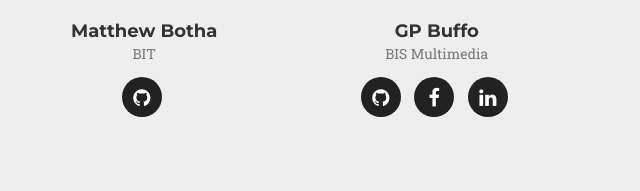
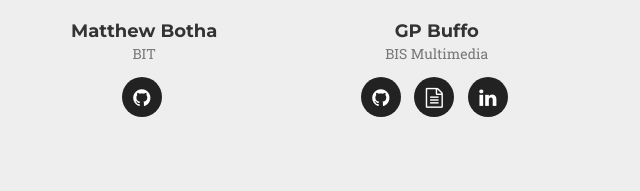
Before and after one commit to TeamFunge/VirtualDemo, a website: page index.html in a window 1280 px wide. Shown: the part 7029-7220 px from the top of the page, 57-697 px from the left. Drawn offline with nearby package versions, Linux system fonts and the light colour scheme; a web font is replaced by a local one.

Commit message:
Added CV

```diff
--- a/index.html
+++ b/index.html
@@ -541,7 +541,7 @@
                         <ul class="list-inline social-buttons">
                             <li><a href="https://github.com/GianPaoloBuffo" target="_blank"><i class="fa fa-github"></i></a>
                             </li>
-                            <li><a href="https://www.facebook.com/gp.buffo" target="_blank"><i class="fa fa-facebook"></i></a>
+                            <li><a href="docs/gp-cv.pdf" target="_blank"><i class="fa fa-file-text-o"></i></a>
                             </li>
                             <li><a href="https://za.linkedin.com/in/gpbuffo" target="_blank"><i class="fa fa-linkedin"></i></a>
                             </li>
```
Also changed, not shown: 1 other file.
